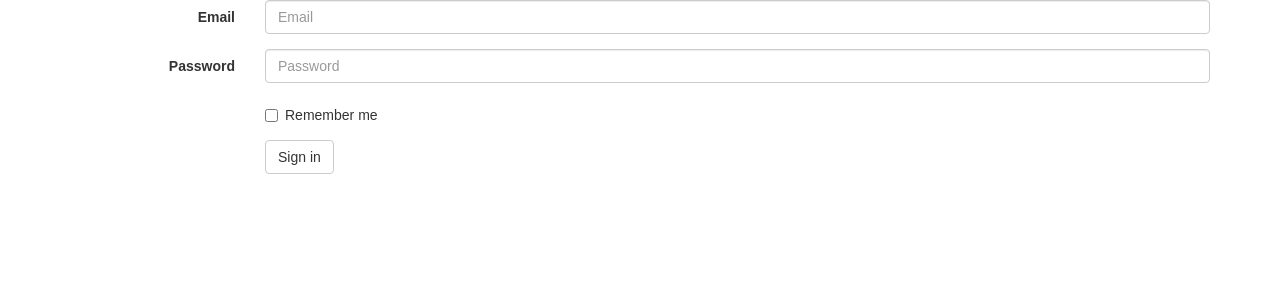
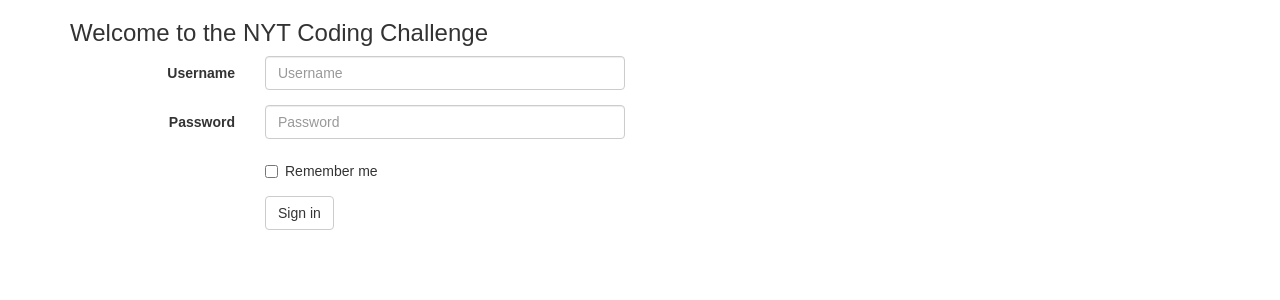
Before and after one commit to caitp222/login-registration, a React (Create React App) app: page / in a window 1280 px wide. Shown: the top 300 px of the page. Built offline with nearby package versions, Linux system fonts and the light colour scheme.

Commit message:
Refactor form inputs into components

```diff
--- a/src/components/App.js
+++ b/src/components/App.js
@@ -12,6 +12,7 @@
 
 // components
 import LoginForm from './LoginForm';
+import RegisterForm from './RegisterForm'
 
 class App extends Component {
   render() {
@@ -19,6 +20,7 @@
       <BrowserRouter>
         <div className="container">
           <Route exact path="/" render={ () => <LoginForm /> }></Route>
+          <Route exact path="/register" render={ () => <RegisterForm /> }></Route>
         </div>
       </BrowserRouter>
     );
--- /dev/null
+++ b/src/components/FormEmailInput.js
@@ -0,0 +1,22 @@
+import React, { Component } from 'react';
+
+// bootstrap components
+import {
+  FormGroup,
+  Col,
+  ControlLabel,
+  FormControl
+} from 'react-bootstrap';
+
+const EmailInput = () => (
+  <FormGroup controlId="formHorizontalEmail">
+    <Col componentClass={ControlLabel} sm={2}>
+      Email
+    </Col>
+    <Col sm={4}>
+      <FormControl type="email" placeholder="Email" />
+    </Col>
+  </FormGroup>
+)
+
+export default EmailInput;
--- /dev/null
+++ b/src/components/FormPasswordInput.js
@@ -0,0 +1,22 @@
+import React, { Component } from 'react';
+
+// bootstrap components
+import {
+  FormGroup,
+  Col,
+  ControlLabel,
+  FormControl
+} from 'react-bootstrap';
+
+const PasswordInput = (props) => (
+  <FormGroup controlId="formHorizontalPassword">
+    <Col componentClass={ControlLabel} sm={2}>
+      Password
+    </Col>
+    <Col sm={4}>
+      <FormControl type="password" placeholder="Password" />
+    </Col>
+  </FormGroup>
+)
+
+export default PasswordInput;
--- /dev/null
+++ b/src/components/FormTextInput.js
@@ -0,0 +1,22 @@
+import React, { Component } from 'react';
+
+// bootstrap components
+import {
+  FormGroup,
+  Col,
+  ControlLabel,
+  FormControl
+} from 'react-bootstrap';
+
+const TextInput = (props) => (
+  <FormGroup controlId={ "formHorizontal" + props.input.replace(" ","") }>
+    <Col componentClass={ControlLabel} sm={2}>
+      { props.input }
+    </Col>
+    <Col sm={4}>
+      <FormControl type="text" placeholder={ props.input } />
+    </Col>
+  </FormGroup>
+)
+
+export default TextInput;
--- a/src/components/LoginForm.js
+++ b/src/components/LoginForm.js
@@ -11,25 +11,17 @@
   Button
 } from 'react-bootstrap';
 
+// components
+import TextInput from './FormTextInput'
+import PasswordInput from './FormPasswordInput'
+
 const LoginForm = () => (
-  <Form horizontal>
-    <FormGroup controlId="formHorizontalEmail">
-      <Col componentClass={ControlLabel} sm={2}>
-        Email
-      </Col>
-      <Col sm={10}>
-        <FormControl type="email" placeholder="Email" />
-      </Col>
-    </FormGroup>
-
-    <FormGroup controlId="formHorizontalPassword">
-      <Col componentClass={ControlLabel} sm={2}>
-        Password
-      </Col>
-      <Col sm={10}>
-        <FormControl type="password" placeholder="Password" />
-      </Col>
-    </FormGroup>
+  <div>
+    <h3>Welcome to the NYT Coding Challenge</h3>
+    <div className="form-container">
+      <Form horizontal className="centered-form">
+        <TextInput input={ "Username" }/>
+        <PasswordInput />
 
         <FormGroup>
           <Col smOffset={2} sm={10}>
@@ -45,6 +37,8 @@
           </Col>
         </FormGroup>
       </Form>
+    </div>
+  </div>
 )
 
 export default LoginForm;
--- /dev/null
+++ b/src/components/RegisterForm.js
@@ -0,0 +1,45 @@
+import React, { Component } from 'react';
+
+// routing components
+import {
+  NavLink
+} from 'react-router-dom';
+
+// bootstrap components
+import {
+  Form,
+  FormGroup,
+  Col,
+  ControlLabel,
+  FormControl,
+  Checkbox,
+  Button
+} from 'react-bootstrap';
+
+// components
+import TextInput from './FormTextInput';
+import EmailInput from './FormEmailInput';
+import PasswordInput from './FormPasswordInput';
+
+const RegisterForm = () => (
+  <div>
+    <Form horizontal className="centered-form">
+      <h3>Register with the NYT Coding Challenge</h3>
+      <TextInput input={ "First Name" }/>
+      <TextInput input={ "Last Name" }/>
+      <TextInput input={ "Username" }/>
+      <EmailInput />
+      <PasswordInput />
+
+      <FormGroup>
+        <Col smOffset={2} sm={10}>
+          <Button type="submit">
+            Register
+          </Button>
+        </Col>
+      </FormGroup>
+    </Form>
+  </div>
+)
+
+export default RegisterForm;
--- a/src/styles/App.css
+++ b/src/styles/App.css
@@ -26,3 +26,13 @@
   from { transform: rotate(0deg); }
   to { transform: rotate(360deg); }
 }
+
+.form-container {
+  display: flex;
+  height: 100%;
+}
+
+.centered-form {
+  margin: auto;
+  width: 100%;
+}
```
Lines whose indentation alone changed are shown as unchanged.
